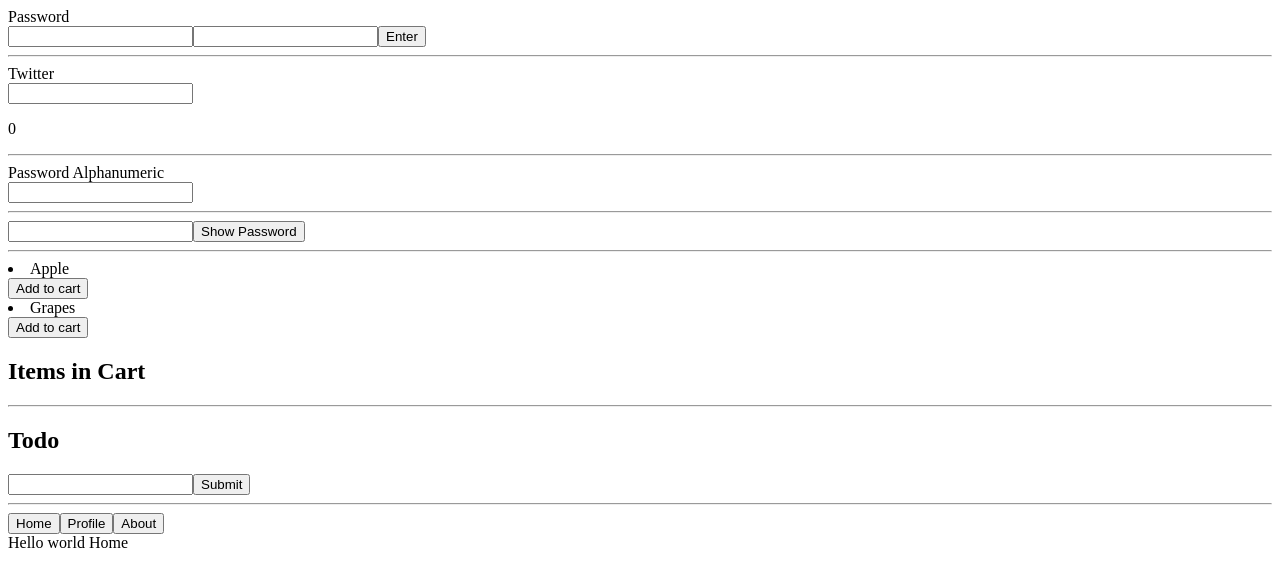
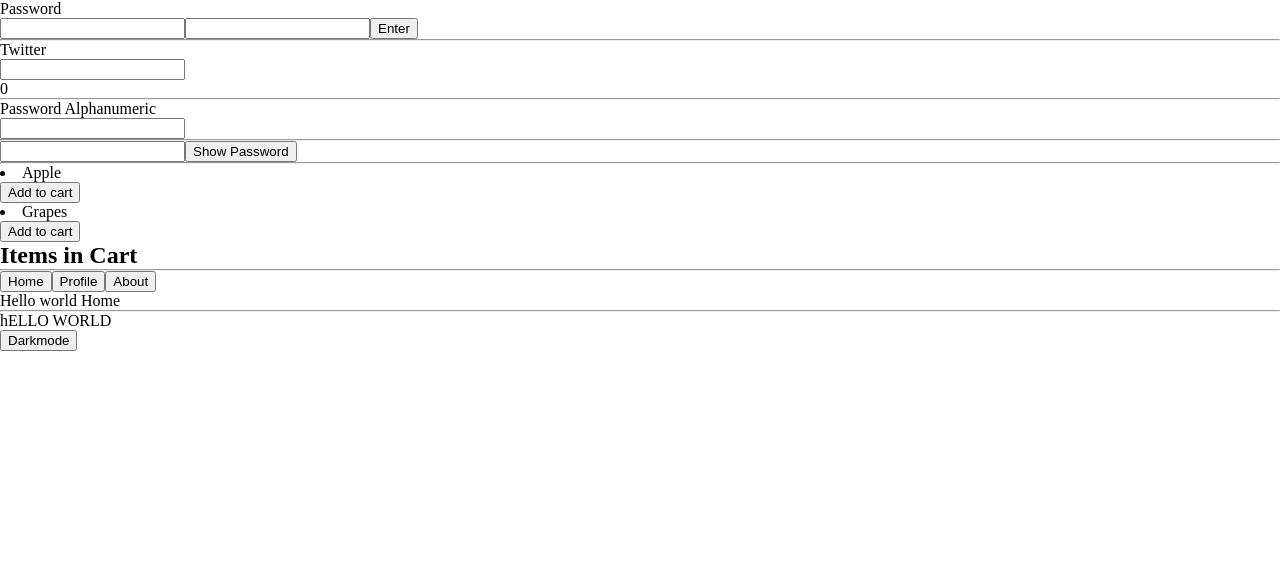
Before and after one commit to Raghav888/useStateReactPractice, a React (Create React App) app: page / in a window 1280 px wide. Shown: the top 586 px of the page. Built offline with nearby package versions, Linux system fonts and the light colour scheme.

Commit message:
Added darkmode

```diff
--- a/src/App.js
+++ b/src/App.js
@@ -1,6 +1,7 @@
 import "./styles.css";
 import React, { useState } from "react";
 import Home from "./home";
+import DarkMode from "./darkmode";
 
 export default function App() {
   // Password
@@ -85,19 +86,6 @@ export default function App() {
   // };
 
   // Todo
-  let [texttodo, settext] = useState();
-  let [todolist, addtodolist] = useState([]);
-
-  const addtext = (event) => {
-    settext(event.target.value);
-  };
-  const addtodo = () => {
-    addtodolist([...todolist, texttodo]);
-  };
-  let [linebreak, setline] = useState();
-  const handleClick = (event) => {
-    setline("line-through");
-  };
 
   let [comp, setcomp] = useState("Home");
 
@@ -148,19 +136,7 @@ export default function App() {
         {itemsincart.name}
         {itemsincart.grapes}
       </div>
-      <hr />
-      <h2>Todo</h2>
-      <input onChange={addtext} type="text"></input>
-      <button onClick={addtodo}>Submit</button>
-      {todolist.map((item, index) => (
-        <p
-          style={{ textDecorationLine: linebreak }}
-          key={index}
-          onClick={handleClick}
-        >
-          {item}
-        </p>
-      ))}
+
       <hr />
       <button onClick={() => setcomp("Home")}>Home</button>
       <button onClick={() => setcomp("Profile")}>Profile</button>
@@ -168,6 +144,8 @@ export default function App() {
       {comp === "Home" && <Home value={comp} />}
       {comp === "Profile" && <Home value={comp} />}
       {comp === "About" && <Home value={comp} />}
+      <hr />
+      <DarkMode />
     </div>
   );
 }
--- a/src/about.js
+++ /dev/null
@@ -1,6 +0,0 @@
-import "./styles.css";
-import React, { useState } from "react";
-
-export default function About() {
-  return <div>Hello world About</div>;
-}
--- /dev/null
+++ b/src/darkmode.js
@@ -0,0 +1,42 @@
+import "./styles.css";
+import React, { useState } from "react";
+
+const changecolor = (
+  btncolor,
+  btncolorsetter,
+  color,
+  colorsetter,
+  textcolor,
+  textsetter
+) => {
+  btncolor === "Darkmode"
+    ? btncolorsetter("Whitemode")
+    : btncolorsetter("Darkmode");
+  color === "black" ? colorsetter("") : colorsetter("black");
+  textcolor === "black" ? textsetter("white") : textsetter("black");
+};
+export default function DarkMode() {
+  let [color, colorsetter] = useState("");
+  let [btncolor, btncolorsetter] = useState("Darkmode");
+  let [textcolor, textsetter] = useState("black");
+  return (
+    <div className="main" style={{ backgroundColor: color }}>
+      <p style={{ color: textcolor }}>hELLO WORLD</p>
+      <button
+        style={{ color: textcolor }}
+        onClick={() =>
+          changecolor(
+            btncolor,
+            btncolorsetter,
+            color,
+            colorsetter,
+            textcolor,
+            textsetter
+          )
+        }
+      >
+        {btncolor}
+      </button>
+    </div>
+  );
+}
--- a/src/profile.js
+++ /dev/null
@@ -1,6 +0,0 @@
-import "./styles.css";
-import React, { useState } from "react";
-
-export default function Profile() {
-  return <div>Hello world Profile</div>;
-}
--- a/src/styles.css
+++ b/src/styles.css
@@ -2,3 +2,10 @@
   font-family: sans-serif;
   text-align: center;
 }
+
+.main {
+  height: 100vh;
+}
+* {
+  margin: 0;
+}
```
